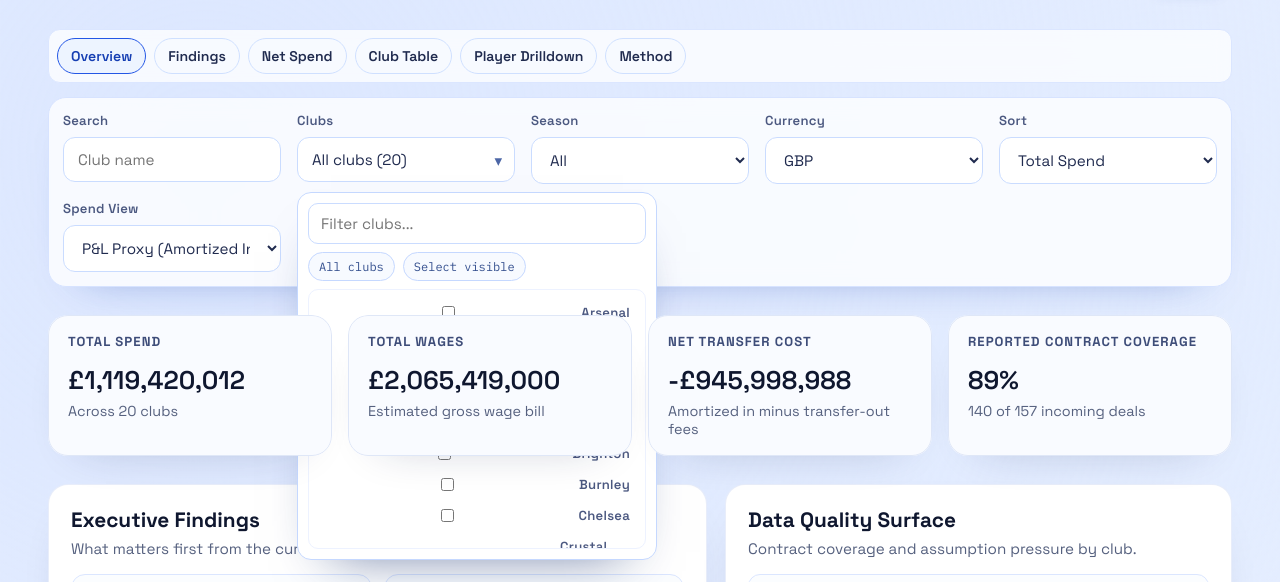
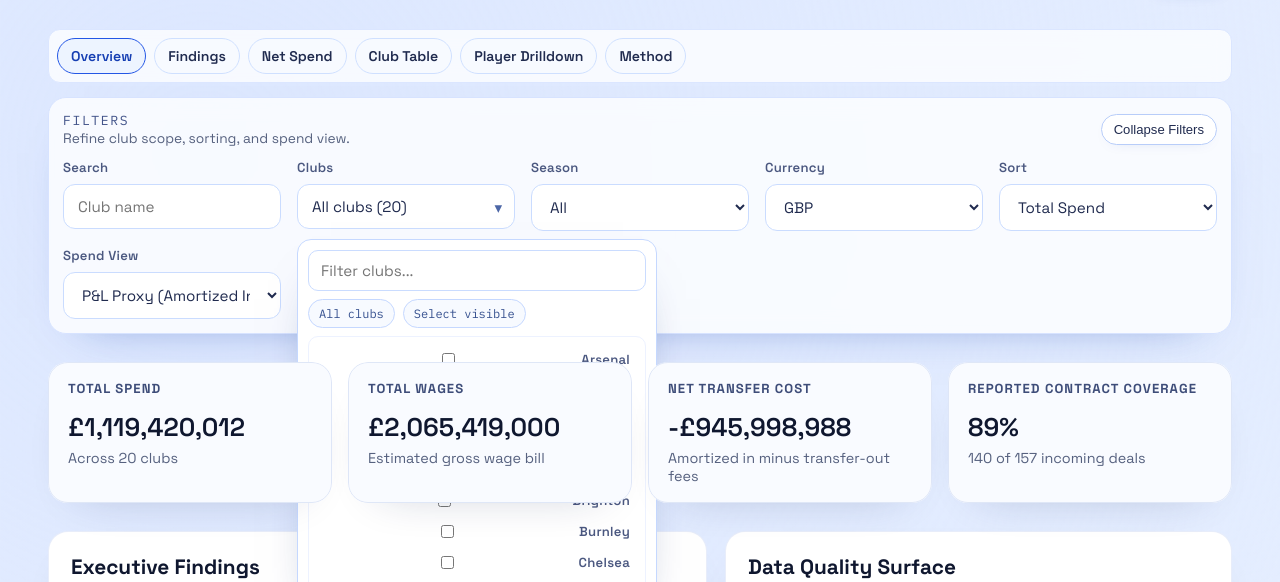
Before and after one commit to evbarleyg/Soccer-Salaries, a plain HTML site: page index.html in a window 1280 px wide. Shown: the part 213-795 px from the top of the page. Drawn offline with Linux system fonts and the light colour scheme.

Commit message:
feat: add collapsible top filter panel with persisted state

```diff
--- a/app.js
+++ b/app.js
@@ -1,4 +1,5 @@
 const DATA_URL = "./data/teams.json";
+const FILTERS_COLLAPSED_KEY = "true_spend_filters_collapsed";
 
 const HIGH_CONFIDENCE = new Set([
   "reported",
@@ -48,6 +49,8 @@ const elements = {
   leagueControl: document.getElementById("leagueControl"),
   leagueSelect: document.getElementById("leagueSelect"),
   seasonSelect: document.getElementById("seasonSelect"),
+  filtersPanel: document.getElementById("filtersPanel"),
+  toggleFiltersBtn: document.getElementById("toggleFiltersBtn"),
   currencySelect: document.getElementById("currencySelect"),
   sortSelect: document.getElementById("sortSelect"),
   viewModeSelect: document.getElementById("viewModeSelect"),
@@ -345,6 +348,13 @@ const bindHoverTargets = (root) => {
 
     target.addEventListener("mouseleave", hideHoverTooltip);
   });
+};
+
+const setFiltersCollapsed = (collapsed) => {
+  elements.filtersPanel.classList.toggle("collapsed", collapsed);
+  elements.toggleFiltersBtn.setAttribute("aria-expanded", String(!collapsed));
+  elements.toggleFiltersBtn.textContent = collapsed ? "Expand Filters" : "Collapse Filters";
+  localStorage.setItem(FILTERS_COLLAPSED_KEY, collapsed ? "1" : "0");
 };
 
 const scopedClubs = () =>
@@ -920,6 +930,14 @@ const loadData = async () => {
 };
 
 const bindEvents = () => {
+  const savedFiltersCollapsed = localStorage.getItem(FILTERS_COLLAPSED_KEY) === "1";
+  setFiltersCollapsed(savedFiltersCollapsed);
+
+  elements.toggleFiltersBtn.addEventListener("click", () => {
+    const collapsed = elements.filtersPanel.classList.contains("collapsed");
+    setFiltersCollapsed(!collapsed);
+  });
+
   elements.clubFilterTrigger.addEventListener("click", () => {
     toggleClubFilterMenu();
     if (!elements.clubFilterMenu.hasAttribute("hidden")) {
--- a/index.html
+++ b/index.html
@@ -60,7 +60,17 @@
         <button class="quick-link" data-target="methodPanel" type="button">Method</button>
       </nav>
 
-      <section class="controls">
+      <section class="controls" id="filtersPanel">
+        <div class="controls-head">
+          <div>
+            <p class="controls-title">Filters</p>
+            <p class="controls-subtitle">Refine club scope, sorting, and spend view.</p>
+          </div>
+          <button class="ghost ghost-small" id="toggleFiltersBtn" type="button" aria-expanded="true" aria-controls="filtersBody">
+            Collapse Filters
+          </button>
+        </div>
+        <div class="controls-body" id="filtersBody">
           <div class="control">
             <label for="searchInput">Search</label>
             <input id="searchInput" type="search" placeholder="Club name" />
@@ -114,6 +124,7 @@
               <option value="pnl_proxy">P&amp;L Proxy (Amortized In)</option>
               <option value="cash">Cash View (Gross In/Out)</option>
             </select>
+          </div>
         </div>
       </section>
 
--- a/styles.css
+++ b/styles.css
@@ -110,6 +110,11 @@ h1 {
   border-color: var(--accent);
   color: var(--accent-dark);
   transform: translateY(-1px);
+}
+
+.ghost-small {
+  padding: 7px 12px;
+  font-size: 0.82rem;
 }
 
 .quick-nav {
@@ -247,9 +252,6 @@ h1 {
 }
 
 .controls {
-  display: grid;
-  grid-template-columns: repeat(auto-fit, minmax(180px, 1fr));
-  gap: 16px;
   margin-bottom: 28px;
   background: rgba(255, 255, 255, 0.78);
   border: 1px solid #d7e3ff;
@@ -258,6 +260,45 @@ h1 {
   backdrop-filter: blur(10px);
   box-shadow: 0 20px 45px -36px rgba(12, 57, 168, 0.55);
   overflow: visible;
+}
+
+.controls-head {
+  display: flex;
+  align-items: center;
+  justify-content: space-between;
+  gap: 10px;
+  margin-bottom: 12px;
+}
+
+.controls-title {
+  font-size: 0.82rem;
+  font-family: var(--mono);
+  letter-spacing: 0.12em;
+  text-transform: uppercase;
+  color: #43548a;
+}
+
+.controls-subtitle {
+  color: var(--muted);
+  font-size: 0.86rem;
+}
+
+.controls-body {
+  display: grid;
+  grid-template-columns: repeat(auto-fit, minmax(180px, 1fr));
+  gap: 16px;
+}
+
+.controls.collapsed .controls-head {
+  margin-bottom: 0;
+}
+
+.controls.collapsed .controls-subtitle {
+  display: none;
+}
+
+.controls.collapsed .controls-body {
+  display: none;
 }
 
 .control {
@@ -1055,9 +1096,17 @@ tbody td:nth-last-child(2) {
   }
 
   .controls {
+    padding: 10px;
+  }
+
+  .controls-body {
     grid-template-columns: 1fr;
     gap: 10px;
-    padding: 10px;
+  }
+
+  .controls-head {
+    align-items: flex-start;
+    flex-direction: column;
   }
 
   .club-control {
```
Lines whose indentation alone changed are shown as unchanged.
